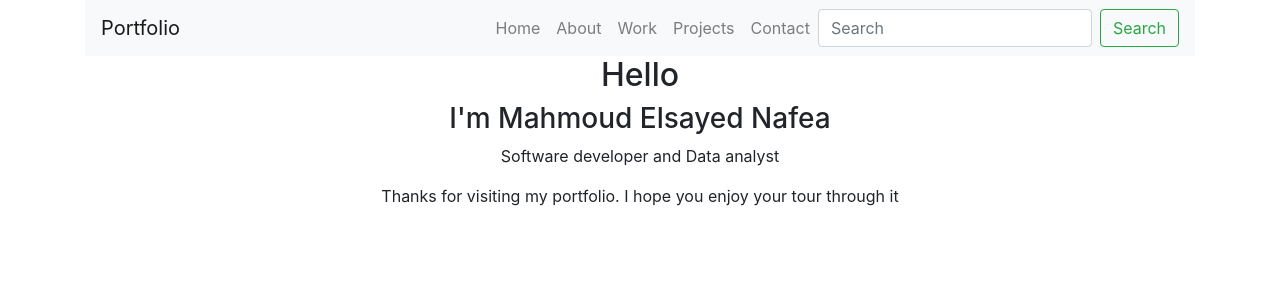
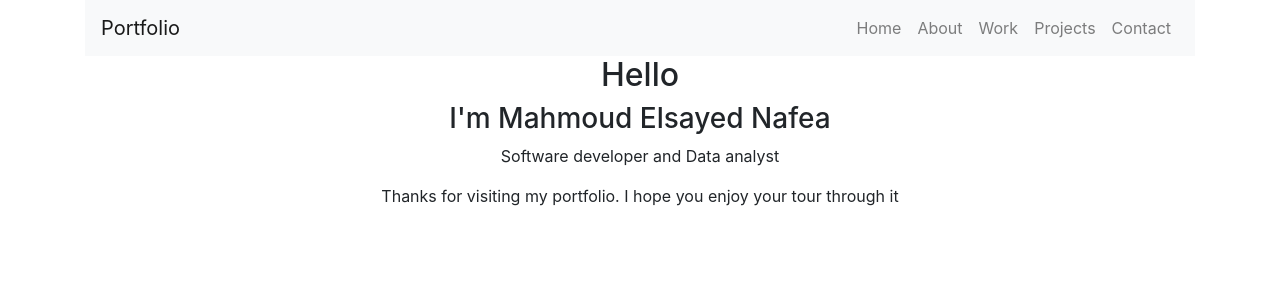
Before and after one commit to MahmoudNafea/portfolio, a React (Create React App) app: page / in a window 1280 px wide. Shown: the top 300 px of the page. Built offline with nearby package versions, Linux system fonts and the light colour scheme.

Commit message:
removing search button

```diff
--- a/src/components/ui/navbar.js
+++ b/src/components/ui/navbar.js
@@ -1,12 +1,12 @@
 import React from 'react';
-import { Navbar, Form, FormControl, Nav, Button } from 'react-bootstrap';
+import { Navbar, Form, FormControl, Nav, Button, Container } from 'react-bootstrap';
 // import Background from './../background';
 
 const NavbarPage = () => {
 
     return (
-        <div className="container">
-            <Navbar bg="light" expand="md">
+        <Container>
+            <Navbar bg="light" expand="sm">
                 <Navbar.Brand href="/">Portfolio</Navbar.Brand>
                 <Navbar.Toggle aria-controls="basic-navbar-nav" />
                 <Navbar.Collapse id="basic-navbar-nav">
@@ -17,14 +17,9 @@ const NavbarPage = () => {
                         <Nav.Link href="/projects">Projects</Nav.Link>
                         <Nav.Link href="/contact">Contact</Nav.Link>
                     </Nav>
-                    <Form inline>
-                        <FormControl type="text" placeholder="Search" className="mr-sm-2" />
-                        <Button variant="outline-success">Search</Button>
-                    </Form>
                 </Navbar.Collapse>
             </Navbar>
-        </div>
-    )
+        </Container>)
 }
 
 export default NavbarPage
```
